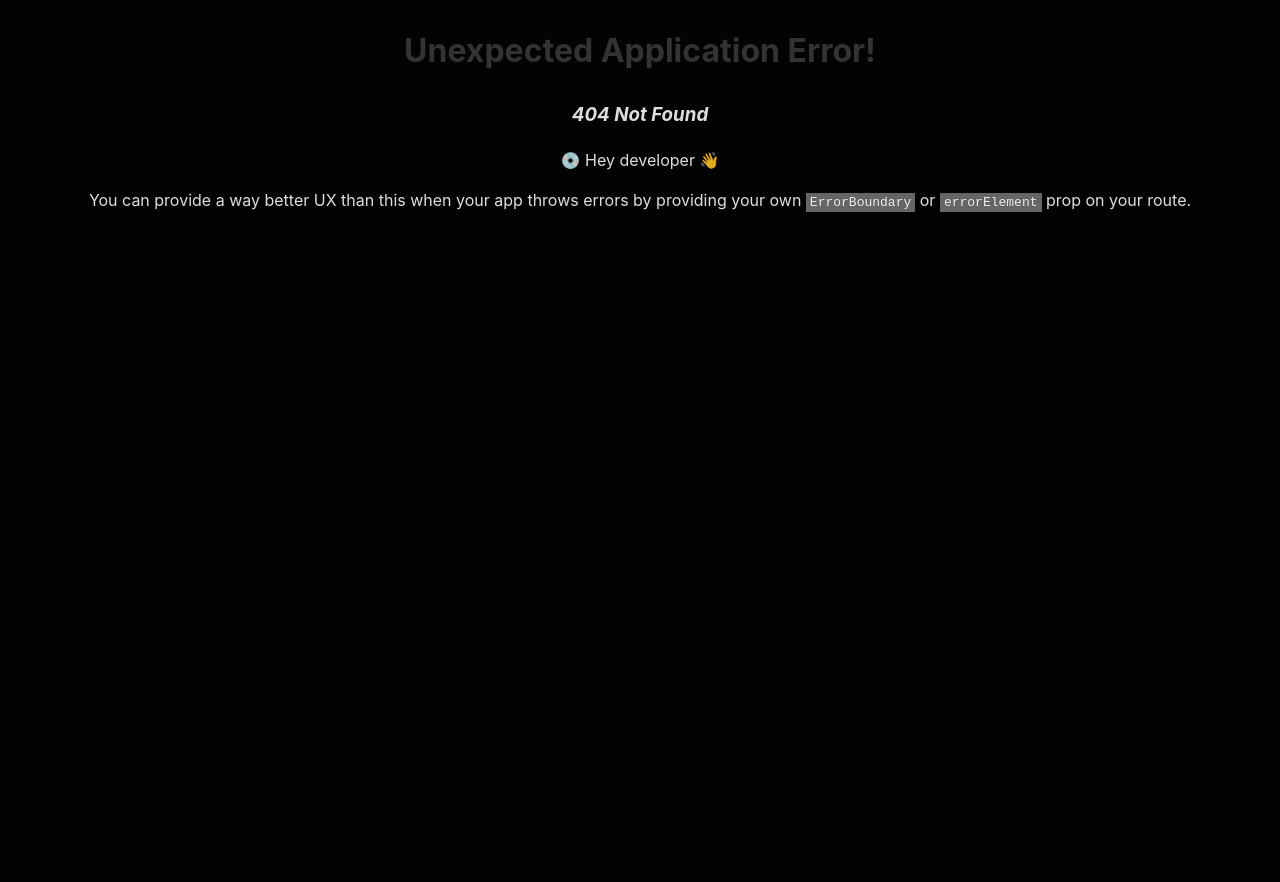
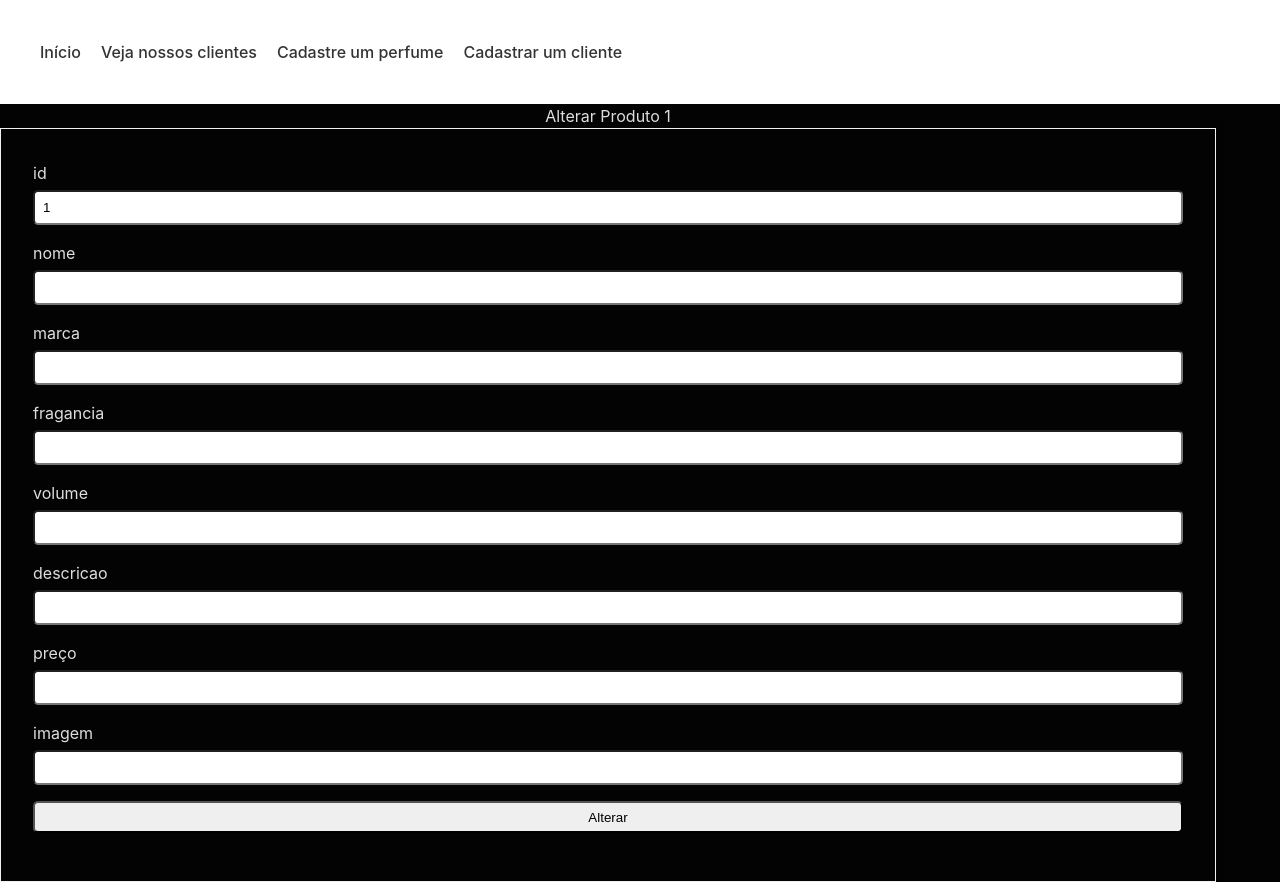
Before and after one commit to MarcosNeto23/1022B-perfumaria-Front-End, a React (Vite) app: page /alterar-perfume/1 in a window 1280 px wide. Before the commit this address had no page. Before the commit the page ends 827 px from the top, so only its background shows below. Built offline with nearby package versions, Linux system fonts and the light colour scheme; no server answers.

Commit message:
Terminando de configurar a parte de clientes e de perfumes. Adicionando botões de exclusão e alteração.

```diff
--- /dev/null
+++ b/src/AlterarPerfume.tsx
@@ -0,0 +1,140 @@
+import { useParams } from "react-router-dom";
+import { FormEvent, useState, ChangeEvent, useEffect } from "react";
+import { useNavigate, Link } from "react-router-dom";
+import './AlterarPerfume.css'
+
+function AlterarPerfume() {
+    const { id } = useParams()
+    useEffect(() => {
+        fetch(`http://localhost:8000/produtos/${id}`)
+            .then(resposta => resposta.json())
+            .then(dados => {
+                setDescricao(dados.descricao)
+                setNome(dados.nome)
+                setMarca(dados.marca)
+                setFragancia(dados.fragancia)
+                setVolume(dados.volume)
+                setPreco(dados.preco)
+                setImagem(dados.imagem)
+            })
+    }, [])
+    const navigate = useNavigate();
+    const [descricao, setDescricao] = useState("")
+    const [nome, setNome] = useState("")
+    const [marca, setMarca] = useState("")
+    const [fragancia, setFragancia] = useState("")
+    const [volume, setVolume] = useState("")
+    const [preco, setPreco] = useState("")
+    const [imagem, setImagem] = useState("")
+
+    function handleForm(event: FormEvent) {
+        event.preventDefault();
+        console.log("Tentei cadastrar produtos");
+        const perfume = {
+            id: id,
+            nome: nome,
+            marca: marca,
+            fragancia: fragancia,
+            volume: volume,
+            preco: preco,
+            imagem: imagem,
+        }
+        fetch(`http://localhost:8000/produtos/${id}`, {
+            method: "PUT",
+            headers: {
+                "Content-Type": "application/json"
+            },
+            body: JSON.stringify(perfume)
+        }).then(response => {
+            if (response.status === 200) {
+                alert("Produto alterado com sucesso")
+                navigate("/")
+            }
+            else {
+                alert("Erro ao alterar produto")
+            }
+        })
+    }
+    function handleDescricao(event: ChangeEvent<HTMLInputElement>) {
+        setDescricao(event.target.value)
+    }
+    function handlePreco(event: ChangeEvent<HTMLInputElement>) {
+        setPreco(event.target.value)
+    }
+    function handleNome(event: ChangeEvent<HTMLInputElement>) {
+        setNome(event.target.value)
+    }
+    function handleMarca(event: ChangeEvent<HTMLInputElement>) {
+        setMarca(event.target.value)
+    }
+    function handleVolume(event: ChangeEvent<HTMLInputElement>) {
+        setVolume(event.target.value)
+    }
+    function handleFragancia(event: ChangeEvent<HTMLInputElement>) {
+        setFragancia(event.target.value)
+    }
+    function handleImagem(event: ChangeEvent<HTMLInputElement>) {
+        setImagem(event.target.value)
+    }
+
+    return (
+        <>
+        <header>
+              <div className="cabeçalho-app">
+                  <ul className='menu-app'>
+                  <li><Link to={"/"}>Início</Link></li>
+                  <li><Link to={"/lista-cliente"}>Veja nossos clientes</Link></li>
+                  <li><Link to={"/cadastro-perfume"}>Cadastre um perfume</Link></li>
+                  <li><Link to={"/cadastro-cliente"}>Cadastrar um cliente</Link></li>
+
+                  </ul>
+            </div>
+            </header>
+
+
+            <main className="formulario-alterar">
+                <div>Alterar Produto {id}</div>
+                <form onSubmit={handleForm}>
+                    <div>
+                        <label htmlFor="id">id</label>
+                        <input type="text" name="id" value={id} readOnly />
+                    </div>
+                    <div>
+                        <label htmlFor="nome">nome</label>
+                        <input type="text" name="nome" value={nome} onChange={handleNome} />
+                    </div>
+                    <div>
+                        <label htmlFor="marca">marca</label>
+                        <input type="text" name="marca" value={marca} onChange={handleMarca} />
+                    </div>
+                    <div>
+                        <label htmlFor="fragancia">fragancia</label>
+                        <input type="text" name="fragancia" value={fragancia} onChange={handleFragancia} />
+                    </div>
+                    <div>
+                        <label htmlFor="volume">volume</label>
+                        <input type="text" name="volume" value={volume} onChange={handleVolume} />
+                    </div>
+                    <div>
+                        <label htmlFor="descricao">descricao</label>
+                        <input type="text" name="descricao" value={descricao} onChange={handleDescricao} />
+                    </div>
+                    <div>
+                        <label htmlFor="preco">preço</label>
+                        <input type="text" name="preco" value={preco} onChange={handlePreco} />
+                    </div>
+                    <div>
+                        <label htmlFor="imagem">imagem</label>
+                        <input type="text" name="imagem" value={imagem} onChange={handleImagem} />
+                        {imagem && <img className="imagem-previa-upload" src={imagem} />}
+                    </div>
+                    <div>
+                        <input type="submit" value="Alterar" />
+                    </div>
+                </form>
+            </main>
+        </>
+    )
+}
+
+export default AlterarPerfume;
--- a/src/App.css
+++ b/src/App.css
@@ -27,9 +27,10 @@
 #root {
   margin: 0 auto;
   text-align: center;
+  width: 100vw;
+  flex-direction: column;
+  align-items: center;
 }
-
-
 .container-perfumes {
   padding: 20px;
   display: grid;
@@ -40,7 +41,7 @@
 .perfume-item {
   color: #FFF;
   box-shadow: 0px 0px 5px 0px rgb(255, 255, 255);
-flex-direction: column;
+  flex-direction: column;
   padding: 10px;
   margin: 10px;
   max-width: 50%;
@@ -48,15 +49,15 @@ flex-direction: column;
   border-radius: 10px;
   text-align: center;
   transition: transform 0.2s;
+  border-radius: 5px;
 }
 
 .perfume-item:hover {
   transform: scale(1.05);
 }
 
-.perfume-imagem {
-  min-width: 40%;
-  max-width: 40%;
+.perfume-imagem>img {
+  width: 100%;
   height: auto;
 }
 
--- a/src/App.tsx
+++ b/src/App.tsx
@@ -26,7 +26,20 @@ function App() {
     .then(resposta=>resposta.json())
     .then(dados=>setPerfumes(dados))
   },[])
-
+  function handleExcluir(id:number){
+    fetch(`http://one022b-perfumaria.onrender.com/perfumes/${id}`,{
+      method:"DELETE"
+    })
+    .then(resposta=>{
+      if(resposta.status==200){
+        alert("Excluído com sucesso")
+        window.location.reload()
+      }
+      else{
+        alert("Erro ao excluir")
+      }
+    })
+  }
 
   return (
     <>
@@ -37,9 +50,9 @@ function App() {
           <li><Link to={"/lista-cliente"}>Veja nossos clientes</Link></li>
           <li><Link to={"/cadastro-perfume"}>Cadastre um perfume</Link></li>
           <li> <Link to={"/cadastro-cliente"}>Cadastrar um cliente</Link></li>
-
           </ul>
         </div>
+
   </header>
 
 
@@ -54,19 +67,15 @@ function App() {
               <p><strong>R$</strong>{perf.preco}</p>
               <p>Volume: {perf.volume}</p>
               <p>Marca: {perf.marca}</p>
+              <button onClick={()=>{handleExcluir(perf.id)}}>Excluir</button>
+              <Link to={`/alterar-perfume/${perf.id}`}>Alterar</Link>
             </div>
-
-
           )
         })}
-
-
-
       </div>
-
-
     </>
   )
 }
 
+
 export default App
--- a/src/index.css
+++ b/src/index.css
@@ -44,9 +44,10 @@ button {
   font-size: 1em;
   font-weight: 500;
   font-family: inherit;
-  background-color: #1a1a1a;
+  background-color: #2676df;
   cursor: pointer;
   transition: border-color 0.25s;
+  color: white;
 }
 button:hover {
   border-color: #646cff;
@@ -55,3 +56,29 @@ button:focus,
 button:focus-visible {
   outline: 4px auto -webkit-focus-ring-color;
 }
+form{
+  display: flex;
+  flex-direction: column;
+  border: 1px solid #f0f0f0;
+  padding: 2em;
+  box-shadow: 0 0 10px rgba(0,0,0,0.1);
+}
+form>div{
+  display: flex;
+  flex-direction: column;
+  align-items: flex-start;
+  margin-bottom: 1em;
+}
+form>div>input{
+  width: 100%;
+  padding: 0.5em;
+  box-sizing: border-box;
+  outline: none!important;
+  border-radius: 5px;
+}
+form>div>input:focus{
+  border: 2px solid rgb(38, 0, 255);
+}
+main{
+  width: 95vw;
+}
--- a/src/main.tsx
+++ b/src/main.tsx
@@ -9,6 +9,7 @@ import {
 import CadastroPerfume from './CadastroPerfume.tsx';
 import CadastroCliente from './CadastroCliente.tsx';
 import AppCliente from './AppCliente.tsx';
+import AlterarPerfume from './AlterarPerfume.tsx';
 
 const router = createBrowserRouter([
   {
@@ -27,6 +28,10 @@ const router = createBrowserRouter([
     path: "/lista-cliente",
     element: <AppCliente />,
   },
+  {
+    path: "/alterar-perfume/:id",
+    element: <AlterarPerfume/>,
+  },
 ]);
 
 createRoot(document.getElementById('root')!).render(
```
Also changed, not shown: src/AlterarPerfume.css (added).
